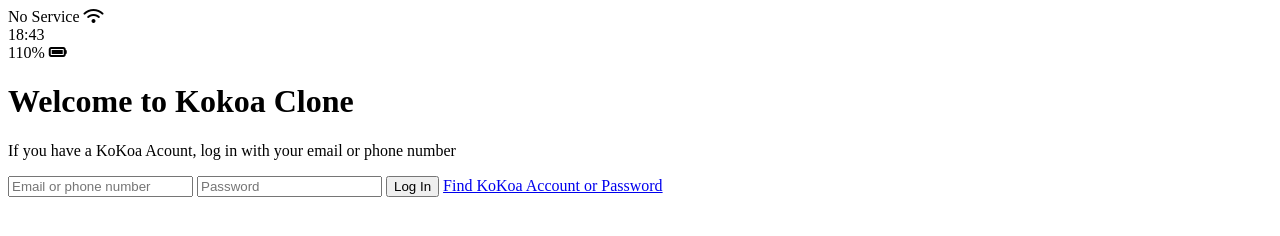
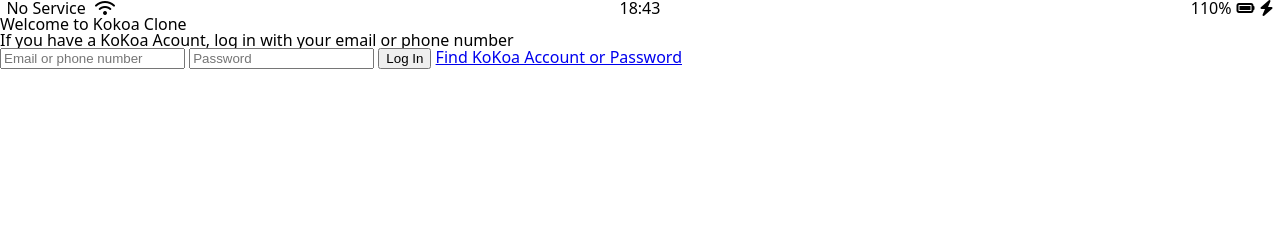
Before and after one commit to nuyggnoes/kokoa-clone-2023, a plain HTML site: page index.html in a window 1280 px wide. Drawn offline with Linux system fonts and the light colour scheme.

Commit message:
Created status-bar.css & reset.css
reset.css : css 초기화(default 제거)
style.css에 import

```diff
--- /dev/null
+++ b/css/reset.css
@@ -0,0 +1,48 @@
+/* http://meyerweb.com/eric/tools/css/reset/
+    v2.0 | 20110126
+    License: none (public domain)
+*/
+
+html, body, div, span, applet, object, iframe,
+h1, h2, h3, h4, h5, h6, p, blockquote, pre,
+a, abbr, acronym, address, big, cite, code,
+del, dfn, em, img, ins, kbd, q, s, samp,
+small, strike, strong, sub, sup, tt, var,
+b, u, i, center,
+dl, dt, dd, ol, ul, li,
+fieldset, form, label, legend,
+table, caption, tbody, tfoot, thead, tr, th, td,
+article, aside, canvas, details, embed,
+figure, figcaption, footer, header, hgroup,
+menu, nav, output, ruby, section, summary,
+time, mark, audio, video {
+	margin: 0;
+	padding: 0;
+	border: 0;
+	font-size: 100%;
+	font: inherit;
+	vertical-align: baseline;
+}
+/* HTML5 display-role reset for older browsers */
+article, aside, details, figcaption, figure,
+footer, header, hgroup, menu, nav, section {
+	display: block;
+}
+body {
+	line-height: 1;
+}
+ol, ul {
+	list-style: none;
+}
+blockquote, q {
+	quotes: none;
+}
+blockquote:before, blockquote:after,
+q:before, q:after {
+	content: '';
+	content: none;
+}
+table {
+	border-collapse: collapse;
+	border-spacing: 0;
+}
--- /dev/null
+++ b/css/status-bar.css
@@ -0,0 +1,22 @@
+.status-bar{
+    display:flex;
+    justify-content: center;
+}
+.status-bar__column{
+    width:33%;
+}
+.status-bar__column:first-child span{
+    margin-right: 5px;
+}
+.status-bar__column:nth-child(2){
+    display: flex;
+    justify-content: center;
+}
+.status-bar__column:last-child{
+    display: flex;
+    justify-content: flex-end;
+    align-items: center;
+}
+.status-bar__column .fa-battery-full{
+    margin: 0px 5px;
+}
--- /dev/null
+++ b/css/style.css
@@ -0,0 +1,5 @@
+@import "reset.css";
+@import "status-bar.css";
+body{
+    font-family: system-ui, -apple-system, BlinkMacSystemFont, 'Segoe UI', Roboto, Oxygen, Ubuntu, Cantarell, 'Open Sans', 'Helvetica Neue', sans-serif;
+}
--- a/index.html
+++ b/index.html
@@ -1,6 +1,7 @@
 <!DOCTYPE html>
 <html lang="en">
 <head>
+    <link rel="stylesheet" href="css/style.css">
     <meta charset="UTF-8">
     <meta http-equiv="X-UA-Compatible" content="IE=edge">
     <meta name="viewport" content="width=device-width, initial-scale=1.0">
@@ -19,6 +20,7 @@
             <span>110%</span>
             <i class="fas fa-battery-full"></i>
             <!-- <i class="fas fa-bolt-lightning"></i> -->
+            <i class="fas fa-bolt"></i>
         </div>
     </div>
 
```
